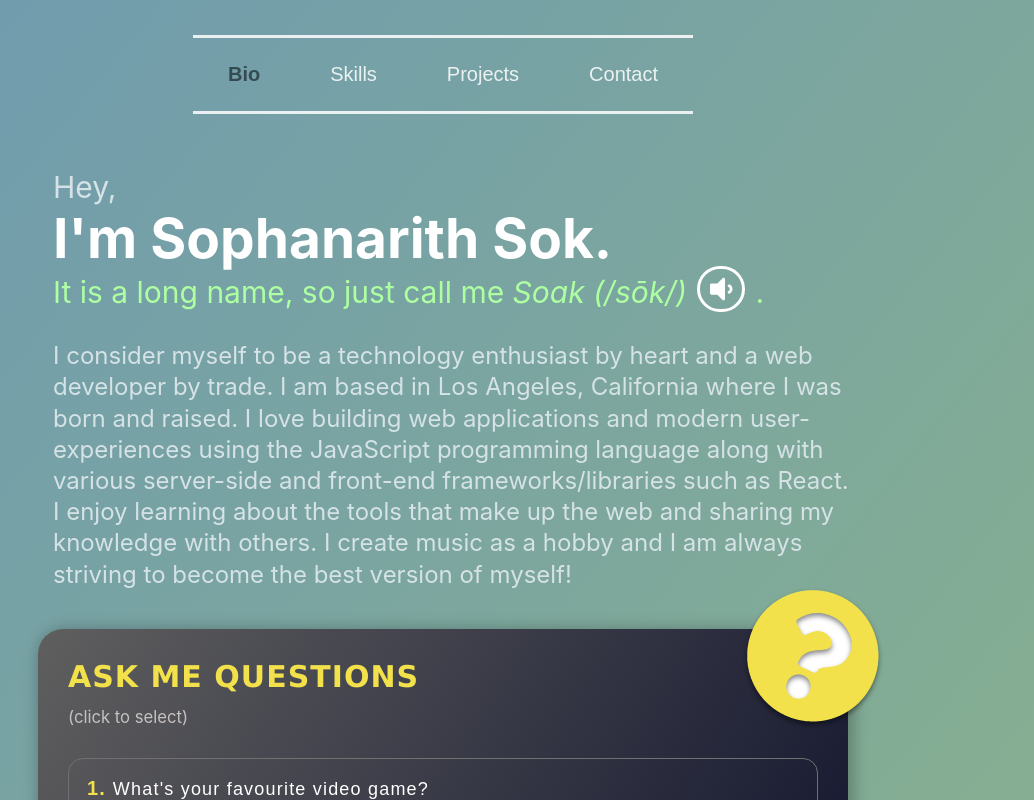
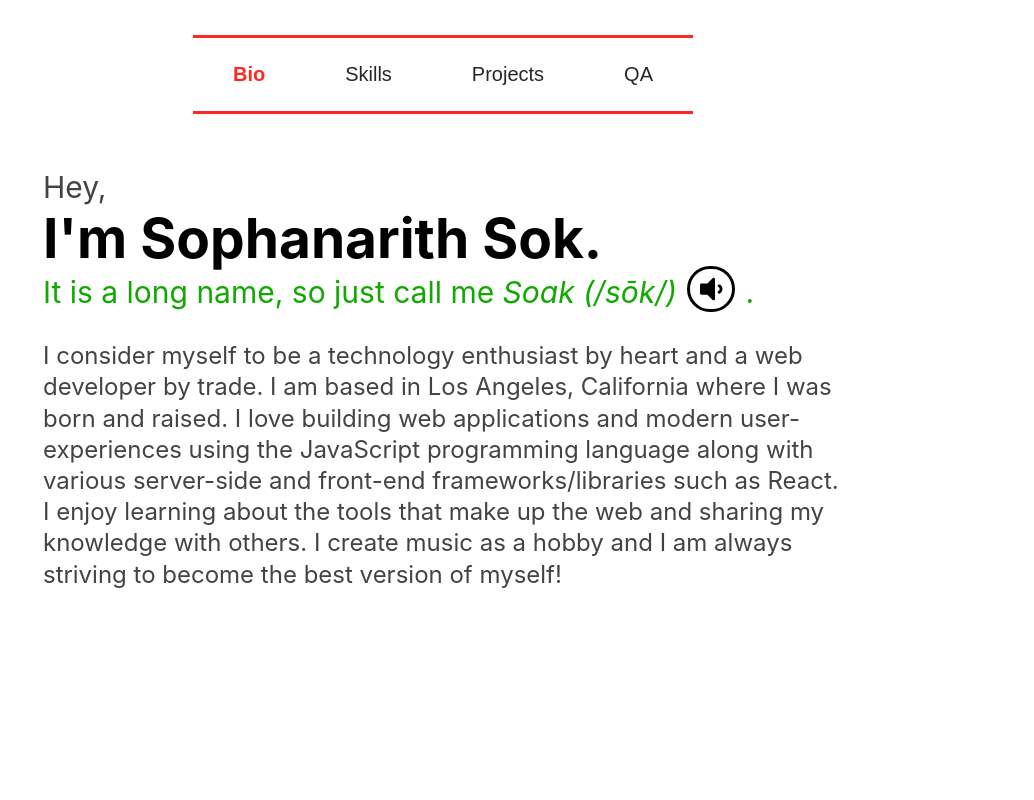
Before and after one commit to sok213/new-portolfio, a React (Create React App) app: page / in a window 1280 px wide. Shown: the top 800 px of the page, without its empty margins (197-1231 px from the left). Built offline with nearby package versions, Linux system fonts and the light colour scheme.

Commit message:
Update color scheme. Update project list. Move QA widget to former contact section.

```diff
--- a/package.json
+++ b/package.json
@@ -12,14 +12,14 @@
     "@testing-library/react": "^11.2.7",
     "@testing-library/user-event": "^12.8.3",
     "animate.css": "^4.1.1",
-    "node-sass": "^6.0.1",
+    "node-sass": "^8.0.0",
     "react": "^17.0.2",
     "react-dom": "^17.0.2",
     "react-scripts": "4.0.3",
     "web-vitals": "^1.1.2"
   },
   "scripts": {
-    "start": "react-scripts start",
+    "start": "react-scripts --openssl-legacy-provider start",
     "build": "react-scripts build",
     "test": "react-scripts test",
     "eject": "react-scripts eject"
--- a/src/App.js
+++ b/src/App.js
@@ -25,7 +25,7 @@ function App() {
       return <Skills />
     } else if(activePage === 'Projects') {
       return <Projects />
-    } else if(activePage === 'Contact') {
+    } else if(activePage === 'QA') {
       return <Contact />
     }
   }
--- a/src/App.module.scss
+++ b/src/App.module.scss
@@ -1,6 +1,6 @@
 .mainContainer {
-  background: rgb(110,154,177);
-  background: linear-gradient(129deg, rgba(110,154,177,1) 0%, rgba(140,180,137,1) 100%);
+  // background: rgb(110,154,177);
+  // background: linear-gradient(129deg, rgba(110,154,177,1) 0%, rgba(140,180,137,1) 100%);
   height: 100%;
   display: flex;
   flex-direction: column;
--- a/src/Comps/Bio/Bio.js
+++ b/src/Comps/Bio/Bio.js
@@ -1,6 +1,5 @@
 import React, { Fragment, Component } from 'react';
 import BioOverview from './BioOverview/BioOverview';
-import BioFAQ from './BioFAQ/BioFAQ';
 import s from './Bio.module.scss';
 
 export default function Bio() {
@@ -9,7 +8,9 @@ export default function Bio() {
     <Fragment>
       <div className={`${s.container} animate__animated animate__fadeIn`}>
         <BioOverview />
-        <BioFAQ />
+        <div className={s.testContainer}>
+          This is a fucking test.
+        </div>
       </div>
     </Fragment>
   );
--- a/src/Comps/Bio/Bio.module.scss
+++ b/src/Comps/Bio/Bio.module.scss
@@ -1,12 +1,17 @@
 .container {
   display: flex;
-  flex-direction: row;
+  flex-direction: column;
   max-width: 1600px;
   width: 100%;
+  justify-content: center;
   align-self: center;
   min-height: 680px;
   height: 100%;
   padding-top: 20px;
+}
+
+.testContainer {
+  border: thin solid blue;
 }
 
 @media only screen and (max-width: 1400px) {
--- a/src/Comps/Bio/BioOverview/BioOverview.module.scss
+++ b/src/Comps/Bio/BioOverview/BioOverview.module.scss
@@ -1,32 +1,19 @@
 .container {
   flex-grow: 1;
   max-width: 800px;
-  padding-right: 40px;
-
-  @media screen and (max-width: 1660px) {
-    padding-right: 20px;
-    padding-left: 40px;
-  }
-
-  @media only screen and (max-width: 1400px) {
-    align-self: center;
-  }
-
-  @media screen and (max-width: 500px) {
-    padding-right: 20px;
-    padding-left: 20px;
-  }
+  margin: auto;
+  padding: 0px 20px;
 }
 
 .volumeIcon {
-  border: 3px solid white;
+  border: 3px solid black;
   padding: 5px 10px;
   border-radius: 50px;
   margin-left: 10px;
   margin-right: 10px;
   top: 5px;
   position: relative;
-  color: white;
+  color: black;
   cursor: pointer;
   transition: 0.2s;
 
@@ -37,13 +24,13 @@
 }
 
 .default-p {
-  color: #D5E2E6;
+  color: #434343;
   font-size: 30px;
   margin: 0px;
 }
 
 .strongText {
-  color: white;
+  color: black;
   font-weight: bolder;
   font-size: 55px;
   margin: 0px;
@@ -57,7 +44,7 @@
 
 .subtext {
   margin: -10px 0px 30px 0px;
-  color: rgb(173, 255, 162);
+  color: rgb(17, 169, 0);
   font-weight: normal;
   font-size: 30px;
 
@@ -69,7 +56,7 @@
 }
 
 .textBody {
-  color: #D5E2E6;
+  color: #434343;
   font-size: 24px;
   line-height: 1.3;
 
--- a/src/Comps/Contact/Contact.js
+++ b/src/Comps/Contact/Contact.js
@@ -1,93 +1,12 @@
 import React, { Component } from 'react';
 import s from './Contact.module.scss';
-import { FontAwesomeIcon } from '@fortawesome/react-fontawesome';
-import { faEnvelopeOpenText, faPaperPlane, faSmileBeam } from '@fortawesome/free-solid-svg-icons';
-import { useForm, ValidationError } from '@formspree/react';
+import BioFAQ from './../Bio/BioFAQ/BioFAQ';
 
 export default function Contact() {
 
-  // Formspree hook states.
-  const [ state, handleSubmit ] = useForm('xrgryrrn');
-
-  if (state.succeeded) {
-    return (
-      <div className={s.container}>
-        <div className={s.successMsg}>
-          <p>Thank you for reaching out! <br></br> You will hear back from me shortly.</p>
-          <FontAwesomeIcon icon={faSmileBeam} className={s.smileyFace} />
-        </div>
-      </div>
-    );
-  }
-
   return (
     <div className={`${s.container} animate__animated animate__fadeIn`}>
-
-      <div className={s.headerContainer}>
-        <h1>Get in Touch! <FontAwesomeIcon icon={faEnvelopeOpenText} className={s.speechBubble} /></h1>
-        <p>Contact me by filling out the form below along with a message. Messages are sent directly to my email and I check them regularly. You can expect to hear back from me in 1-3 days. :)</p>
-      </div>
-
-      <form
-        className={s.formContainer}
-        onSubmit={handleSubmit}
-      >
-        <div className={s.formContents}>
-          <label htmlFor="email">
-            Name
-          </label>
-          <input
-            className={s.activeInput}
-            id="name"
-            type="name"
-            name="name"
-            required
-            disabled={state.submitting}
-          />
-          <ValidationError
-            prefix="Name"
-            field="name"
-            errors={state.errors}
-          />
-          <label htmlFor="email">
-            Email Address
-          </label>
-          <input
-            className={s.activeInput}
-            id="email"
-            type="email"
-            name="email"
-            required
-            disabled={state.submitting}
-          />
-          <ValidationError
-            prefix="Email"
-            field="email"
-            errors={state.errors}
-          />
-          <label htmlFor="message">
-            Message
-          </label>
-          <textarea
-            className={s.activeInput}
-            id="message"
-            name="message"
-            required
-            disabled={state.submitting}
-          />
-          <ValidationError
-            prefix="Message"
-            field="message"
-            errors={state.errors}
-          />
-
-          <div className={s.buttonContainer}>
-            <button type="submit" disabled={state.submitting}>
-              <p>SEND <FontAwesomeIcon icon={faPaperPlane} className={s.paperPlane} /></p>
-            </button>
-          </div>
-        </div>
-      </form>
+      <BioFAQ />
     </div>
   );
 }
--- a/src/Comps/Footer/Footer.module.scss
+++ b/src/Comps/Footer/Footer.module.scss
@@ -16,7 +16,7 @@
   margin: 8px;
   margin-top: 0px;
   font-size: 40px;
-  color: #D7E4E4;
+  color: #000000;
   cursor: pointer;
   transition: 0.2s;
 
--- a/src/Comps/NavBar/NavBar.js
+++ b/src/Comps/NavBar/NavBar.js
@@ -17,7 +17,7 @@ function NavBar(props) {
     'Bio',
     'Skills',
     'Projects',
-    'Contact'
+    'QA'
   ];
 
   function toggleDropdown() {
--- a/src/Comps/NavBar/NavBar.module.scss
+++ b/src/Comps/NavBar/NavBar.module.scss
@@ -21,8 +21,8 @@
   display: flex;
   flex-direction: row;
   align-self: center;
-  border-bottom: 3px solid white;
-  border-top: 3px solid white;
+  border-bottom: 3px solid red;
+  border-top: 3px solid red;
   list-style: none;
   opacity: 0.85;
   min-height: 0px;
@@ -60,13 +60,13 @@
     border: none;
     margin: 0;
     font-size: 40px;
-    color: white;
+    color: black;
     cursor: pointer;
   }
 }
 
 .buttonItem {
-  color: white;
+  color: black;
   border: none;
   padding: 10px;
   font-size: 20px;
@@ -76,5 +76,5 @@
 
 .activeLink {
   font-weight: bolder;
-  color: #293D43;
+  color: red;
 }
--- a/src/Comps/Projects/Projects.js
+++ b/src/Comps/Projects/Projects.js
@@ -11,14 +11,14 @@ export default function Projects() {
 
   const projects = [
     {
-      title: 'Some Digital Agency',
+      title: 'Digital Agencies Be Like',
       desc: 'A satirical landing page that pokes fun at digital agencies. Project was built with React using Class components and Flexbox for responsive UI.',
       link_source: 'https://github.com/sok213/some-digital-agency',
-      link_project: 'https://www.somedigitalagency.com/',
+      link_project: 'https://www.digitalagenciesbelike.com/',
       thumbnail: thumbnail_1,
-      top: '154px',
+      top: '153px',
       icon: faBuilding,
-      width: 220
+      width: 240
     },
     {
       title: 'HTML Emails',
@@ -29,16 +29,6 @@ export default function Projects() {
       icon: faEnvelope,
       top: '163px',
       width: 150
-    },
-    {
-      title: 'Video Game (Coming Soon)',
-      desc: 'An epic Pokémon inspired RPG video game demo I developed using JavaScript in combination with the PhaserJS library. COMING SOON! ',
-      link_source: '#',
-      link_project: '#',
-      thumbnail: thumbnail_4,
-      icon: faGamepad,
-      top: '165px',
-      width: 270
     },
     {
       title: 'NPM Package',
@@ -83,18 +73,10 @@ export default function Projects() {
           <div className={s.desc}>
             <p className={s.info}>{desc}</p>
             <div className={s.projectLinks}>
-              {key !== 2 &&
-                <Fragment>
-                  <p><a href={link_project} target="_blank">View Project</a></p>
-                  <p><a href={link_source}  target="_blank">View Source Code</a></p>
-                </Fragment>
-              }
-              {key == 2 &&
-                <Fragment>
-                  <p><a href={link_project} target="_blank" className={s.disabled}>View Project (coming soon)</a></p>
-                  <p><a href={link_source}  target="_blank" className={s.disabled}>View Source Code (coming soon)</a></p>
-                </Fragment>
-              }
+              <Fragment>
+                <p><a href={link_project} target="_blank">View Project</a></p>
+                <p><a href={link_source}  target="_blank">View Source Code</a></p>
+              </Fragment>
             </div>
           </div>
         </div>
--- a/src/Comps/Projects/Projects.module.scss
+++ b/src/Comps/Projects/Projects.module.scss
@@ -46,6 +46,9 @@
   height: auto;
   border-radius: 0px 0px 10px 10px;
   animation-delay: 0.2s;
+  box-shadow: 0px 2px 10px 1px rgba(0,0,0,0.20);
+  -webkit-box-shadow: 0px 2px 10px 1px rgba(0,0,0,0.20);
+  -moz-box-shadow: 0px 2px 10px 1px rgba(0,0,0,0.20);
 
   &:nth-child(2) {
     animation-delay: 0.4s;
@@ -98,11 +101,8 @@
 .card {
   background-color: white;
   border: 8px solid white;
-  box-shadow: 0px 2px 10px 1px rgba(0,0,0,0.20);
   height: 250px;
   background-size: 100%;
-  -webkit-box-shadow: 0px 2px 10px 1px rgba(0,0,0,0.20);
-  -moz-box-shadow: 0px 2px 10px 1px rgba(0,0,0,0.20);
   position: relative;
 
 
@@ -145,8 +145,6 @@
 }
 
 .desc {
-  border-radius: 0px 0px 10px 10px;
-  background-color: #9CBCB3;
   padding: 20px;
   z-index: -1;
 
```
Also changed, not shown: 1 other file (tests, documents, lock files or other folders).
